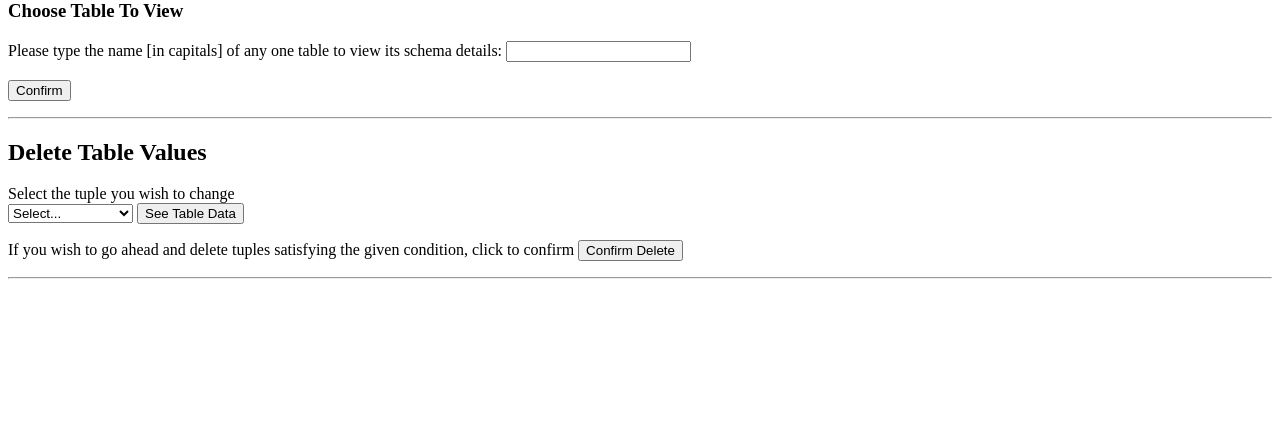
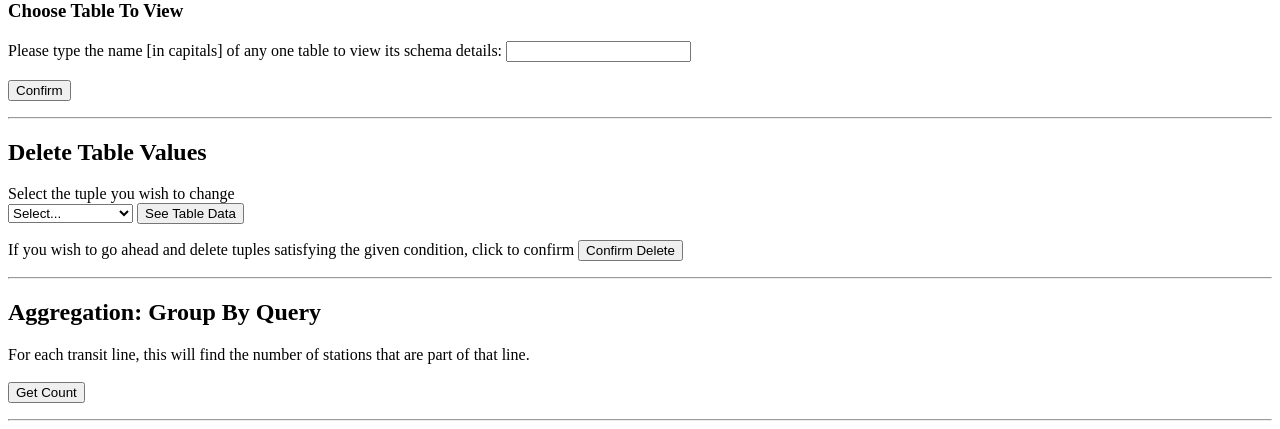
Before and after one commit to zhouflora/transit-db, a PHP site: page /oracle-test.php in a window 1280 px wide. Shown: the part 857-1286 px from the top of the page. Before the commit the page ends 1136 px from the top, so only its background shows below. Run offline with PHP 8.4, Linux system fonts and the light colour scheme.

Commit message:
aggregation group by, edits to functions

```diff
--- a/app/oracle-test.php
+++ b/app/oracle-test.php
@@ -17,13 +17,15 @@
   OCILogon below to be your ORACLE username and password -->
 
 <html>
+
 <head>
     <title>CPSC 304 PHP/Oracle Demonstration</title>
 </head>
 
 <body>
     <h2>Reset</h2>
-        <p>If you wish to reset the table press on the reset button. If this is the first time you're running this page, you MUST use reset</p>
+    <p>If you wish to reset the table press on the reset button. If this is the first time you're running this page, you
+        MUST use reset</p>
 
     <form method="POST" action="oracle-test.php">
         <!-- if you want another page to load after the button is clicked, you have to specify that page in the action parameter -->
@@ -34,7 +36,8 @@
     <hr />
 
     <h2>Insert Values into DemoTable</h2>
-        <form method="POST" action="oracle-test.php"> <!--refresh page when submitted-->
+    <form method="POST" action="oracle-test.php">
+        <!--refresh page when submitted-->
         <input type="hidden" id="insertQueryRequest" name="insertQueryRequest">
         Username: <input type="text" name="username"> <br /><br />
         Password: <input type="text" name="password"> <br /><br />
@@ -47,7 +50,8 @@
     <h2>Update Name in DemoTable</h2>
     <p>The values are case sensitive and if you enter in the wrong case, the update statement will not do anything.</p>
 
-        <form method="POST" action="oracle-test.php"> <!--refresh page when submitted-->
+    <form method="POST" action="oracle-test.php">
+        <!--refresh page when submitted-->
         <input type="hidden" id="updateQueryRequest" name="updateQueryRequest">
         UserName: <input type="text" name="userName"> <br /><br />
 
@@ -60,7 +64,8 @@
     <hr />
 
     <h2>Active Lines</h2>
-        <form method="GET" action="oracle-test.php"> <!--refresh page when submitted-->
+    <form method="GET" action="oracle-test.php">
+        <!--refresh page when submitted-->
         <input type="hidden" id="countTupleRequest" name="countTupleRequest">
         Active on Weekends<input type="checkbox" name="weekend" value=1> <br /><br />
         Active on Holidays<input type="checkbox" name="holiday" value=1> <br /><br />
@@ -70,13 +75,15 @@
     <hr />
 
     <h2>See Table Names</h2>
-        <form method="GET" action="oracle-test.php"> <!--refresh page when submitted-->
+    <form method="GET" action="oracle-test.php">
+        <!--refresh page when submitted-->
         <input type="hidden" id="projectionQueryRequest" name="projectionQueryRequest">
         <input type="submit" value="See Table Data" name="viewTableNames"></p>
     </form>
 
     <h3>Choose Table To View</h3>
-        <form method="GET" action="oracle-test.php"> <!--refresh page when submitted-->
+    <form method="GET" action="oracle-test.php">
+        <!--refresh page when submitted-->
         <input type="hidden" id="tableSchemaRequest" name="tableSchemaRequest">
 
         Please type the name [in capitals] of any one table to view its schema details:
@@ -88,7 +95,8 @@
     <hr />
 
     <h2>Delete Table Values</h2>
-        <form name="delete" method="POST" action="oracle-test.php"> <!--refresh page when submitted-->
+    <form name="delete" method="POST" action="oracle-test.php">
+        <!--refresh page when submitted-->
         <input type="hidden" id="deleteTupleRequest" name="deleteTupleRequest">
         Select the tuple you wish to change <br>
         <select name="deleteFromTuple" id="deleteFromTUple">
@@ -110,6 +118,17 @@
         <input type="hidden" id="deleteColumnsRequest" name="deleteColumnsRequest">
         If you wish to go ahead and delete tuples satisfying the given condition, click to confirm
         <input type="submit" value="Confirm Delete" name="deleteColumnsSubmit"></p>
+    </form>
+
+    <hr />
+
+    <h2>Aggregation: Group By Query</h2>
+    <form method="POST" action="oracle-test.php">
+        <!--refresh page when submitted-->
+        <input type="hidden" id="groupByRequest" name="groupByRequest">
+        For each transit line, this will find the number of stations that are part of that line. <br /><br />
+
+        <input type="submit" value="Get Count" name="groupBySubmit"></p>
     </form>
 
     <hr />
@@ -363,14 +382,42 @@
                 $result = executePlainSQL($sqlRemove);
                 OCICommit($db_conn);
 
-                $resultCountSQLAfter = executePlainSQL("SELECT count(*) FROM $result");
+            $resultCountSQLAfter = executePlainSQL("SELECT count(*) FROM Card_Links_To");
 
-                if (($resultCountAfter = oci_fetch_row($resultCountSQLAfter)) != false) {
+            if (($resultCountAfter = oci_fetch_row($resultCountSQLAfter, OCI_BOTH)) != false) {
                     echo "<br>" . "Deletion was successful!" . "<br>" . "There are now only " . $resultCountAfter[0] . " tuples in the database" . "<br>";
                 }
             } else {
                 echo 'Please select the table you wish to delete from.';
                 exit;
+            }
+        }
+
+    // For each transit line, find the number of stations that are part of that line
+    function handleGroupByQuery()
+    {
+        $SQL = "SELECT LHS.lineName, COUNT(S.stationID) AS countStations
+                FROM Line_Has_Station LHS, Station S
+                WHERE LHS.stationID = S.stationID
+                GROUP BY LHS.lineName";
+
+        $resultCountSQL = executePlainSQL($SQL);
+
+        if ($resultCountSQL) {
+            echo "<table>";
+            echo "<tr><th>LineName</th><th>Number of Stations</th></tr>";
+
+            while (($resultCount = oci_fetch_assoc($resultCountSQL)) != false) {
+                echo "<tr>";
+                echo "<td>" . $resultCount['LINENAME'] . "</td>";
+                echo "<td>" . $resultCount['COUNTSTATIONS'] . "</td>";
+                echo "</tr>";
+            }
+            echo "</table>";
+
+            oci_free_statement($resultCountSQL);
+        } else {
+            echo "No values in database that fit the criteria";
         }
     }
 
@@ -385,10 +432,12 @@
                 handleUpdateRequest();
             } else if (array_key_exists('insertQueryRequest', $_POST)) {
                 handleInsertRequest();
-            } else if(array_key_exists('deleteTupleRequest', $_POST) && isset($_POST['deleteSubmit'])) {
+            } else if (array_key_exists('deleteTupleRequest', $_POST) && isset($_POST['deleteSubmit'])) {
                 handleColumnsToDelete();
-            } else if(array_key_exists('deleteColumnsRequest', $_POST) && isset($_POST['deleteColumnsSubmit'])) {
+            } else if (array_key_exists('deleteColumnsRequest', $_POST) && isset($_POST['deleteColumnsSubmit'])) {
                 handleTupleDeletion();
+            } else if (array_key_exists('groupByRequest', $_POST)) {
+                handleGroupByQuery();
             }
 
             disconnectFromDB();
@@ -412,11 +461,13 @@
         }
 
 		if (isset($_POST['reset']) || isset($_POST['updateSubmit']) || isset($_POST['insertSubmit']) || isset($_POST['deleteSubmit'])
-    || isset($_POST['deleteColumnsSubmit'])) {
+        || isset($_POST['deleteColumnsSubmit']) || isset($_POST['groupBySubmit'])
+    ) {
             handlePOSTRequest();
         } else if (isset($_GET['countTupleRequest']) || isset($_GET['projectionQueryRequest']) || isset($_GET['tableSchemaRequest'])) {
             handleGETRequest();
         }
 		?>
 </body>
+
 </html>
```
Lines whose indentation alone changed are shown as unchanged.
